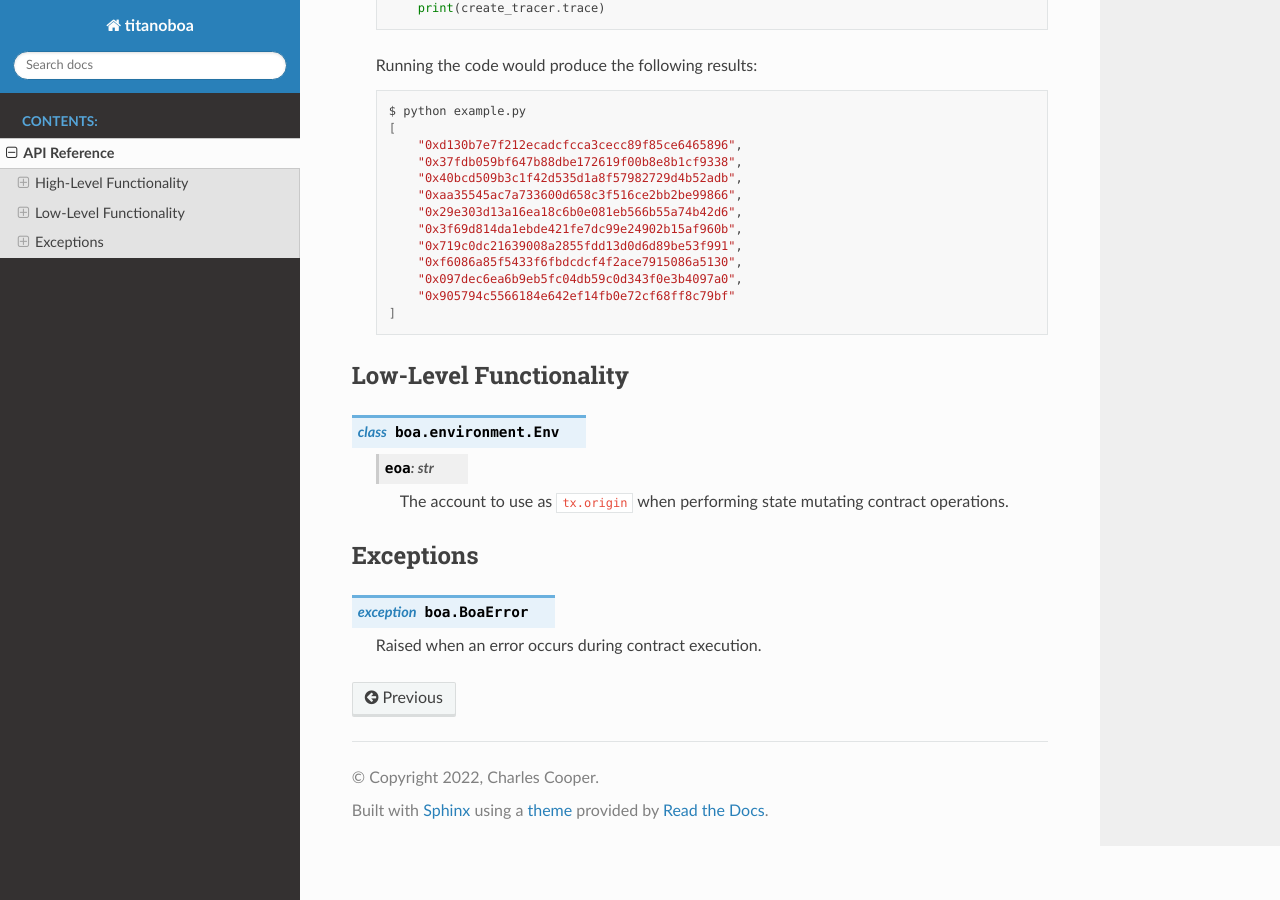
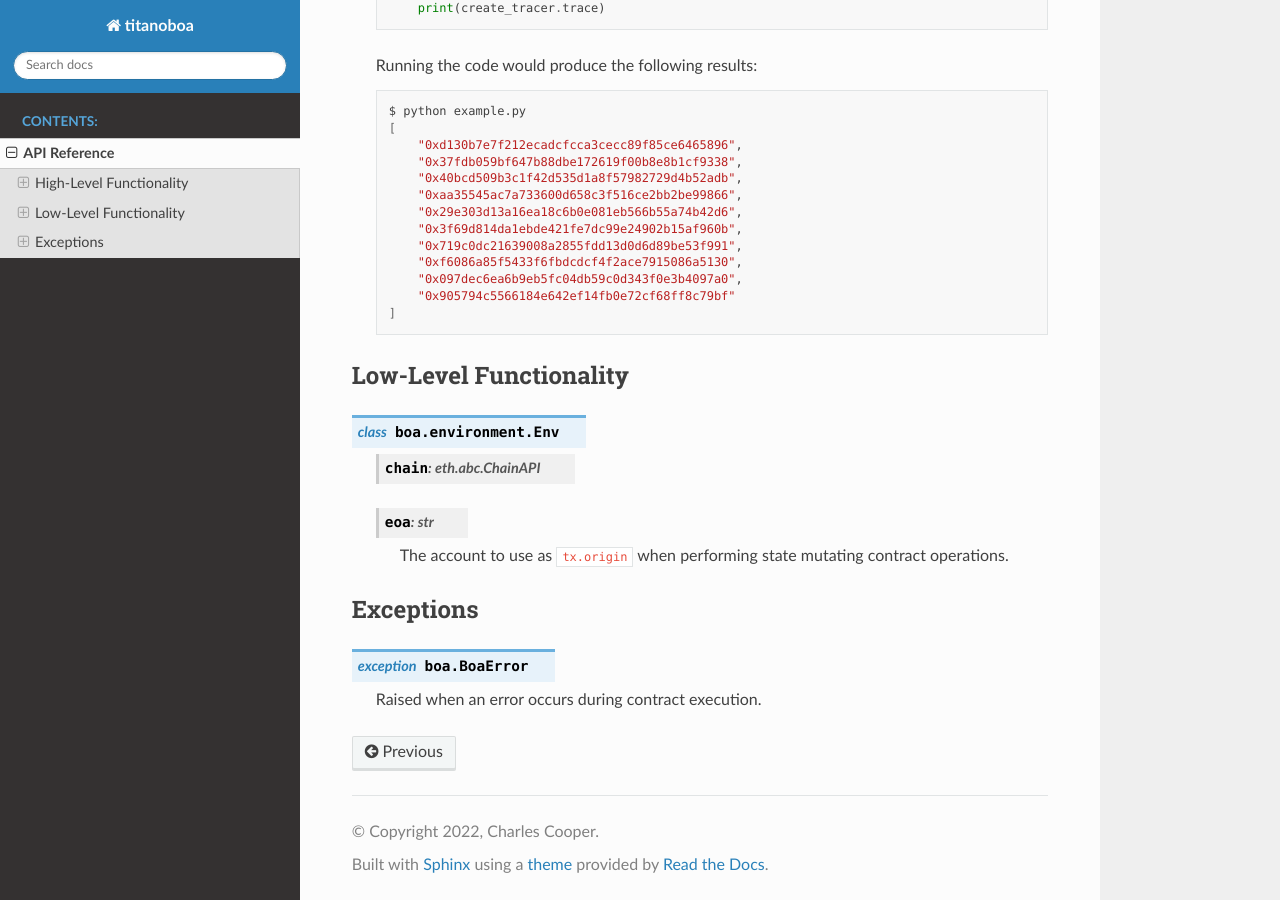
Before and after one commit to vyperlang/titanoboa, a Sphinx documentation site: the page built from docs/source/api.rst, in a window 1280 px wide and 900 px high, scrolled down 3906 px. Built offline with Sphinx 7.4.7 and the Read the Docs theme 2.0.0, drawn with Linux system fonts in a browser that asks for light colours.

Commit message:
docs: document chain attribute on Env class

```diff
--- a/docs/source/api.rst
+++ b/docs/source/api.rst
@@ -227,6 +227,9 @@ Low-Level Functionality
 
 .. class:: Env
 
+    .. attribute:: chain
+        :type: eth.abc.ChainAPI
+
     .. attribute:: eoa
         :type: str
 
```
